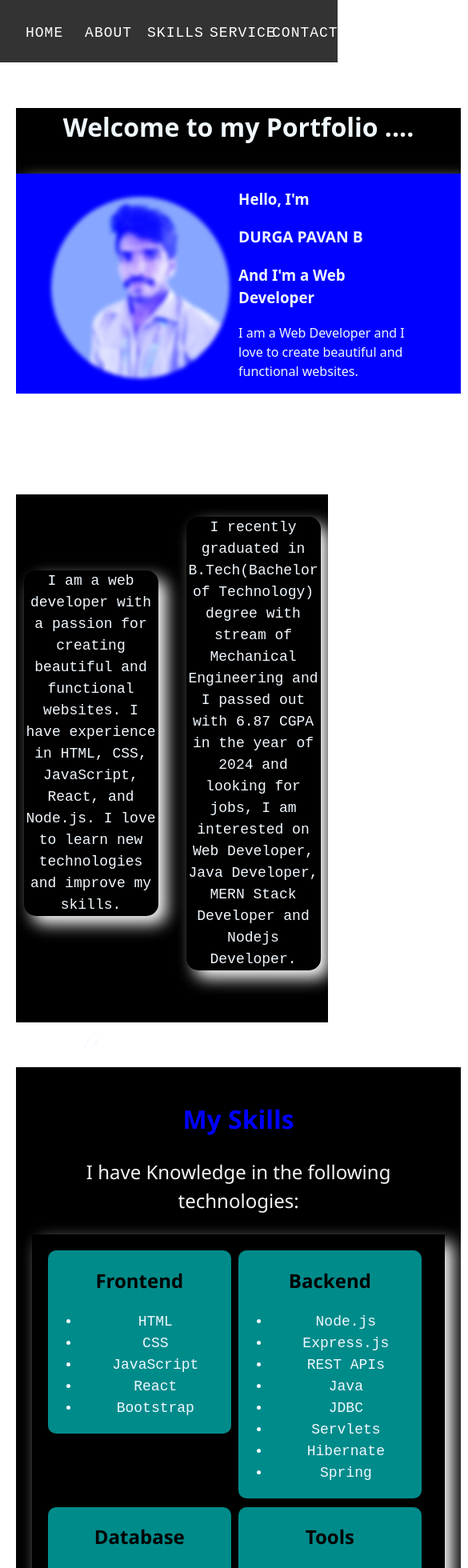
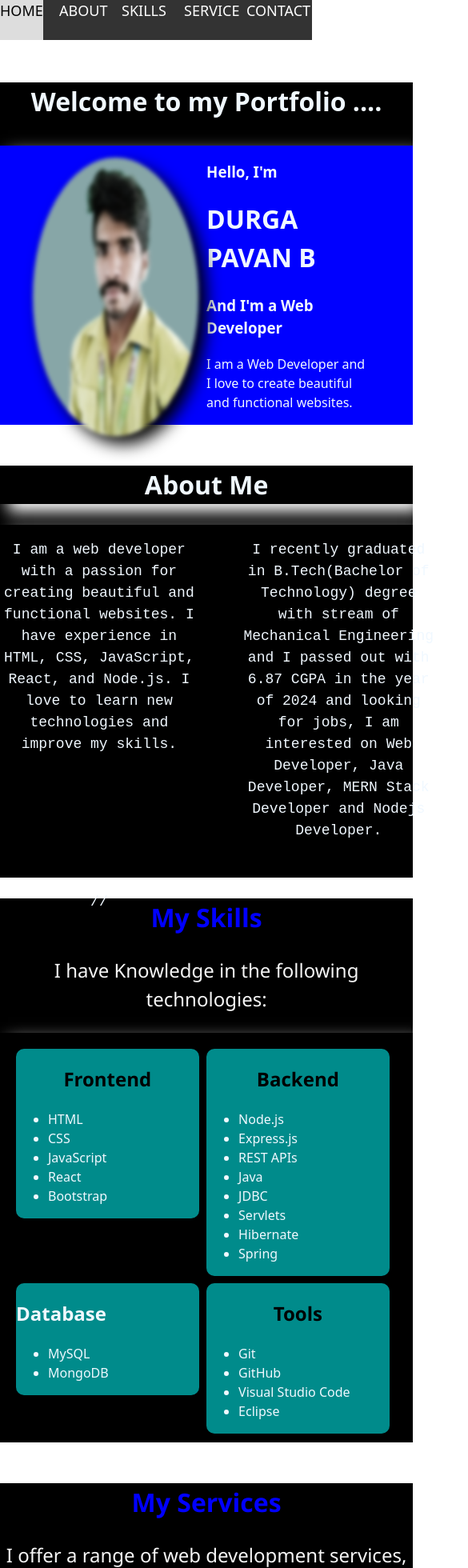
Before and after one commit to PavanMech321/portfolio-2, a React (Vite) app: page / in a window 390 px wide. Shown: the top 1960 px of the page at 80% size, 585 px wide, since content can reach past the window. Built offline with nearby package versions, Linux system fonts and the light colour scheme.

Commit message:
Update App.css

```diff
--- a/src/App.css
+++ b/src/App.css
@@ -434,6 +434,7 @@ textarea:hover{
 }
 }
  */
+@media screen and (max-width: 1400px){
  body{
   width: 100vw;
   margin: 0;
@@ -441,125 +442,153 @@ body{
   place-items: center;
 }
 .Navbar{
+  height: 50px;
+  font-size: large;
   background-color: #333;
   overflow: hidden;
   position: fixed;
   top: 0px;
   width: 100vw;
   z-index: 1;
-  font-family: 'Courier New', Courier, monospace;
-  font-size: 16px;
+/*   font-family: 'Courier New', Courier, monospace; */
+/*   font-size: 16px; */
   color: white;
-  text-align: center;
-  padding: 14px 16px;
+  display: grid;
+  grid-template-rows:1fr;
+  grid-template-columns: 18vw 19vw 19vw 19vw 19vw;
+  gap: 1%;
+/*   text-align: center; */
   text-decoration: none;
   text-transform: uppercase;
-  word-spacing: normal;
-  letter-spacing: 1px;
-  transition: background-color 0.3s;
-}
-.Navbar .nbp1{
+  word-spacing: auto;
+/*   letter-spacing: 1px; */
+    /* transition: background-color 0.3s; */
+}.Navbar .nbp1{
   margin-right: 1%;
   float: right;
-display: block;
+  font-size: medium;
+/*   display: block; */
   color: white;
-  text-align: center;
-padding: 14px 16px;
+/*   text-align: center; */
+/*   padding: 14px 16px; */
+/*   text-decoration: none; */
+/*   word-spacing: normal; */
+  /* margin-top: -0.1%; */
+  box-shadow: 5px 5px 10px white;
+}
+.Navbar a{
+/*   margin-left: 1%;  */
+  float: left;
+/*   display: block; */
+  color: white;
+  font-size: large;
+  word-spacing: auto;
+  width: fit-content;
+  /*height: fit-content; */
+  /* text-align: center; */
+/*   padding: 14px 16px; */
   text-decoration: none;
-  word-spacing: normal;
-  margin-top: -0.1%;
-  box-shadow: 10px 10px 20px white;
-}
-.Navbar a {
-  float: left;
-  display: block;
-  color: white;
-  width: fit-content;
-  height: fit-content;
-   text-align: center;
-  padding: 14px 16px;
-  text-decoration: none;
-  word-spacing: normal;
+/*   word-spacing: normal; */
 }
 .Navbar a:hover {
     background-color: #ddd;
     color: black;
 }
 .main{
+  margin-top: 20%;
+}
+.p1{
+  gap: 2%;
+/*   margin-top: 5%; */
+  background-color: black;
+/*   height: auto; */
   margin-top: 10%;
-    padding: 20px;
-}
-.h1{
-  font-size: xx-large;
-  justify-content: center;
-  justify-self: center;
-}
-.Home{
-  height: auto;
-  margin-top: 2%;
-  display: grid;
-  grid-template-columns: 40vw 40vw;
-  gap : 2%;
-  background-color: blue;
   color:aliceblue;
   align-items: center;
   box-shadow: 10px 10px 20px white;
 }
-.logo{
-  margin-top: 5%;
-  width: 50%;
+  .p1 .h1{
+  font-size: xx-large;
+  justify-content: center;
+  justify-self: center;
+  text-align:center;
+}
+.p1 .Home{
+/*   width:100%; */
+  height: fit-content;
+  margin-top: 6%;
+  display: grid;
+  grid-template-columns: 40% 40%;
+  column-gap: 10%;
+  background-color: blue;
+  color: aliceblue;
+/*   align-items: center; */
+  box-shadow: 10px 10px 20px white;
+}
+.Home .logo{
+  margin-top: 7%;
+  width: 100%;
   margin-left: 20%;
-  height: 50%;
+  height: 100%;
   border-radius: 50%;
   box-shadow: 10px 10px 20px black;
-   mix-blend-mode:lighten;
+  /* mix-blend-mode:lighten; */
   filter: blur(2.5px) grayscale(50%);
   transition-duration: 1s;
 }
-.logo:hover{
+.logo: hover{
   filter: blur(0px) grayscale(0%);
 }
-.Home h1{
-  font-size: larger;
+.Home .home{
+/*   font-size: larger;
   font-family: 'Segoe UI', Tahoma, Geneva, Verdana, sans-serif;
+  text-align: start; */
+  width:100%;
+}#About{
+/*   width: 100%; */
+/*   margin-top: 2%;
+  display: grid;
+  grid-template-columns: 45% 45%; */
+  gap: 2%;
+/*   margin-top: 5%; */
+  background-color: black;
+/*   height: auto; */
+  margin-top: 10%;
+  color:aliceblue;
+  align-items: center;
+  box-shadow: 10px 10px 20px white;
 }
-.About{
-   width: 100vw;
-  margin-top: 10%;
-  color: white;
-}
-.About h1{
+#About h1{
   font-size: xx-large;
   text-align: center;
   font-family: 'Segoe UI', Tahoma, Geneva, Verdana, sans-serif;
 }
-.About .para{
+ #About .para{
   display: grid;
-  grid-template-columns: 30vw 30vw;
-  gap : 10%;
+  grid-template-columns: 48% 48%;
+  gap: 10%;
   margin-top: 5%;
-  background-color: blue;
+  /* background-color: blue; */
+  color:aliceblue;
+/*   align-items: center; */
+  box-shadow: 10px 10px 20px white;
+/*   padding: 20px; */
+  font-family: 'Courier New', Courier, monospace;
+  font-size: large;
+  text-align: center;
+  background-color: black;
+}
+.Skills{
+/*   width:100%; */
+  gap: 2%;
+/*   height: fit-content; */
+/*   margin-top: 5%; */
+  background-color: black;
+/*   height: auto; */
+  margin-top: 5%;
   color:aliceblue;
   align-items: center;
   box-shadow: 10px 10px 20px white;
-  padding: 20px;
-  font-family: 'Courier New', Courier, monospace;
-  font-size: large;
-  text-align: center;
-  justify-content: center;
-}
-#card{
-  border-radius: 15px;
-  margin-top: 5%;
-  box-shadow: 10px 10px 20px white;
-}
-.Skills{
-  margin-top: 10%;
-  font-family: 'Courier New', Courier, monospace;
-  font-size: large;
-  text-align: center;
-  justify-content: center;
-  padding: 20px;
 }
 .Skills h1{
   color: blue;
@@ -573,18 +602,20 @@ padding: 14px 16px;
   text-align: center;
   font-family: 'Segoe UI', Tahoma, Geneva, Verdana, sans-serif;
 }
-.skill{
+.Skills .skill{
   display: grid;
-  grid-template-columns: 45vw 45vw;
-  gap : 2%;
-  margin-top: 5%;
+  grid-template-columns: 48% 48%;
+/*   grid-template-rows: 45% 45%; */
+  gap: 2%;
+  margin-top: 1%;
   background-color: black;
   color:aliceblue;
   box-shadow: 10px 10px 20px white;
   padding: 20px;
 }
 .frontend{
-  width: 100%;
+/*   width:100%; */
+  height: fit-content;
   border-radius: 10px;
   background-color: darkcyan;
 }
@@ -595,7 +626,7 @@ padding: 14px 16px;
   font-family: 'Segoe UI', Tahoma, Geneva, Verdana, sans-serif;
 }
 .backend{
-  width: 100%;
+/*   width:100%; */
   height: fit-content;
   border-radius: 10px;
   background-color: darkcyan;
@@ -607,18 +638,14 @@ padding: 14px 16px;
   font-family: 'Segoe UI', Tahoma, Geneva, Verdana, sans-serif;
 }
 .database{
-  width: 100%;
+/*   width:100%; */
+  height: fit-content;
   border-radius: 10px;
   background-color: darkcyan;
 }
-.database h2{
-  color: black;
-  font-size: x-large;
-  text-align: center;
-  font-family: 'Segoe UI', Tahoma, Geneva, Verdana, sans-serif;
-}
 .tools{
-  width: 100%;
+/*   width:100%; */
+  height: fit-content;
   border-radius: 10px;
   background-color: darkcyan;
 }
@@ -629,12 +656,14 @@ padding: 14px 16px;
   font-family: 'Segoe UI', Tahoma, Geneva, Verdana, sans-serif;
 }
   .Service{
+  gap: 2%;
+/*   margin-top: 5%; */
+  background-color: black;
+/*   height: auto; */
   margin-top: 10%;
-  font-family: 'Courier New', Courier, monospace;
-  font-size: large;
-  text-align: center;
-  justify-content: center;
-  padding: 20px;
+  color:aliceblue;
+  align-items: center;
+  box-shadow: 10px 10px 20px white;
 }
 .Service h1{
   color: blue;
@@ -648,55 +677,58 @@ padding: 14px 16px;
   text-align: center;
   font-family: 'Segoe UI', Tahoma, Geneva, Verdana, sans-serif;
 }
-.service{
+.Service .service{
   display: grid;
-  grid-template-columns: 45vw 45vw;
-  gap : 2%;
+  grid-template-columns: 48% 48%;
+/*   column-gap: 2%; */
+  gap: 2%;
   margin-top: 5%;
   background-color: black;
   color:aliceblue;
   box-shadow: 10px 10px 20px white;
   padding: 20px;
+  height: fit-content;
 }
   .web{
-  width: 100%;
+/*   width: 100%; */
+  margin-top: 2%;
+  border-radius: 11px;
+  background-color: darkgray;
+  box-shadow: 10px 10px 20px white;
+  height: fit-content;
+  font-size: large;
+}
+/* .responsive{
   margin-top: 5%;
   border-radius: 10px;
   background-color: darkgray;
   box-shadow: 10px 10px 20px white;
   height: fit-content;
-}
-.responsive{
-  width: 100%;
-  margin-top: 5%;
+} */
+.application{
+/*   width: 100%; */
+  margin-top: 2%;
   border-radius: 10px;
   background-color: darkgray;
   box-shadow: 10px 10px 20px white;
   height: fit-content;
+  font-size: large;
   }
-.application{
-  width: 100%;
-  margin-top: 5%;
+.troubleshoot{
+/*   width: 100%; */
+  margin-top: 2%;
   border-radius: 10px;
   background-color: darkgray;
   box-shadow: 10px 10px 20px white;
   height: fit-content;
-}
-.troubleshoot{
-  width: 100%;
-  margin-top: 5%;
-  border-radius: 10px;
-  background-color: darkgray;
-  box-shadow: 10px 10px 20px white;
-  height: fit-content;
+  font-size: large;
 }
 .Contact{
   margin-top: 10%;
-  font-family: 'Courier New', Courier, monospace;
-  font-size: large;
-  text-align: center;
-  justify-content: center;
-  padding: 20px;
+  color:aliceblue;
+  align-items: center;
+  box-shadow: 10px 10px 20px white;
+/*   height: fit-content; */
 }
 .Contact h1{
   color: blue;
@@ -704,18 +736,20 @@ padding: 14px 16px;
   text-align: center;
   font-family: 'Segoe UI', Tahoma, Geneva, Verdana, sans-serif;
 }
-.contact{
+.Contact .contact{
   display: grid;
-  grid-template-columns: 30vw 65vw;
-  gap : 2%;
+  grid-template-columns: 40% 56%;
+/*   column-gap: 2%; */
+  gap: 2%;
   margin-top: 5%;
   background-color: black;
   color:aliceblue;
   box-shadow: 10px 10px 20px white;
   padding: 20px;
+  height: fit-content;
 }
 input{
-  width: 50vw;
+  width: 100%;
   height: 50px;
   border-radius: 10px;
   color: aliceblue;
@@ -727,7 +761,7 @@ input:hover{
   color: black;
 }
   textarea{
-  width: 50vw;
+  width: 100%;
   height: 100px;
   border-radius: 5px;
   color: aliceblue;
@@ -738,10 +772,10 @@ textarea:hover{
   background-color: #ddd;
   color: black;
 }
-.btn{
+.footer{
   margin-top: 5%;
   width:fit-content;
-  height: 50px;
+  height: 60px;
   border-radius: 10px;
   text-align: center;
   color: aliceblue;
@@ -750,61 +784,30 @@ textarea:hover{
   border: none;
   align-content: center;
   align-self: center;
+} */
+.footer .go{
+  margin-top: 5%;
+/*   width:fit-content; */
+  height: 60px;
+  border-radius: 50%;
+  text-align: center;
+  color: aliceblue;
+  background-color: blue;
+  text-decoration: none;
+  box-shadow: 10px 10px 20px blue;
+  border: none;
+  align-content: center;
+  align-self: center;
 }
-.btn a{
-  text-decoration: none;
-  color: aliceblue;
-}
-.btn:hover{
+.footer .go:hover{
   background-color: #ddd;
   box-shadow: 10px 10px 20px white;
   color: black;
 }
-.btn:hover a:hover{
-  color: black;
-}
-.Footer{
-  margin-top: 10%;
-  font-family: 'Courier New', Courier, monospace;
-  font-size: large;
-  text-align: center;
-  justify-content: center;
-  padding: 20px;
-}
-.Footer h6{
-  color: blue;
-  font-size:large;
-  text-align: center;
-  font-family: 'Segoe UI', Tahoma, Geneva, Verdana, sans-serif;
-}
-.Footer .fp1{
+.footer .fp1{
   color: whitesmoke;
   font-size: x-large;
   text-align: center;
   font-family: 'Segoe UI', Tahoma, Geneva, Verdana, sans-serif;
 }
-.social{
-  display: grid;
-  grid-template-columns: 30vw 10vw 10vw 10vw 10vw;
-  gap : 2%;
-  margin-top: 5%;
-  background-color: black;
-  color:aliceblue;
-  box-shadow: 10px 10px 20px white;
-  padding: 20px;
 }
-.social a{
-  text-decoration: none;
-  color: aliceblue;
-}
-.social h5{
-  color: blue;
-  font-size:large;
-  text-align: center;
-  font-family: 'Segoe UI', Tahoma, Geneva, Verdana, sans-serif;
-}
-.social a:hover{
-  color: black;
-  background-color: whitesmoke;
-  border-radius: 10px;
-}
```
Lines whose indentation alone changed are shown as unchanged.
